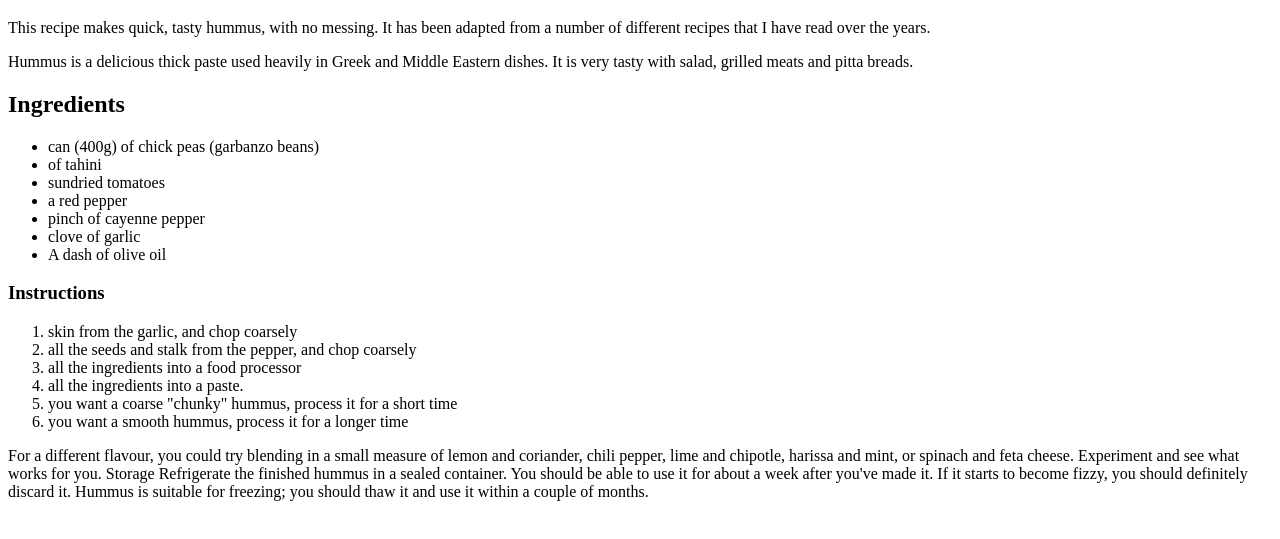
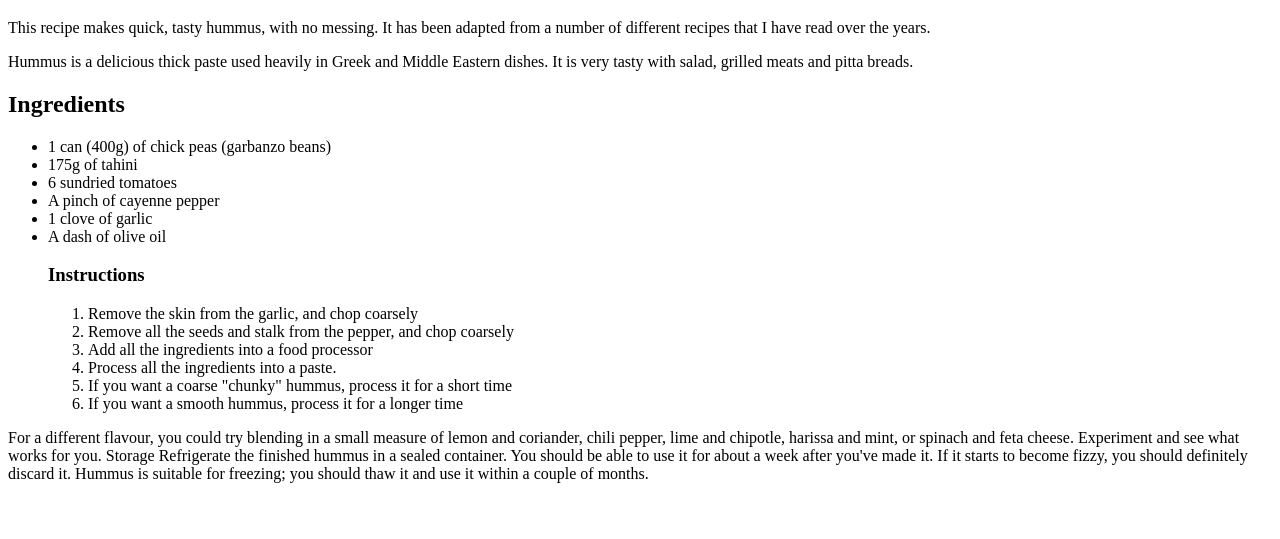
Before and after one commit to aailuugaonaa/angieyailu-web, a plain HTML site: page tp2.html in a window 1280 px wide. Shown: the part 61-600 px from the top of the page. Drawn offline with Linux system fonts and the light colour scheme.

Commit message:
Add files via upload

```diff
--- a/tp2.html
+++ b/tp2.html
@@ -1,16 +1,16 @@
+<!--escribir un documento html utilizando etiquetas de texto sobre una receta de cocina
+usar etiqquetas de titulo, de parrafo, de texto continuado (<span>), listas ordenadas y no ordenadas, saltos de linea y lineas (<hr>)
+-->
+
     <!DOCTYPE html>
     <html lang="en">
     <head>
         <meta charset="UTF-8">
-    <meta http-equiv="X-UA-Compatible" content="IE=edge">
         <meta name="viewport" content="width=device-width, initial-scale=1.0">
         <title>Document</title>
     </head>
     <body>
-    <!--escribir un documento html utilizando etiquetas de texto sobre una receta de cocina
-usar etiqquetas de titulo, de parrafo, de texto continuado (<span>), listas ordenadas y no ordenadas, saltos de linea y lineas (<hr>)
--->
-<h1>Quick hummus recipe</h1>
+        <h1>Quick hummus recipe </h1>
 
 <p>This recipe makes quick, tasty hummus, with no messing. It has been adapted from a number of different recipes that I have read over the years.</p>
 
@@ -19,34 +19,31 @@ usar etiqquetas de titulo, de parrafo, de texto continuado (<span>), listas orde
 <h2>Ingredients</h2>
 
 <ul>
-<li>can (400g) of chick peas (garbanzo beans)</li>
-<li>of tahini</li>
-<li>sundried tomatoes</li>
-<li>a red pepper</li>
-<li>pinch of cayenne pepper</li>
-<li>clove of garlic</li>
-<li>A dash of olive oil</li>
+
+<li>1 can (400g) of chick peas (garbanzo beans)</li>
+<li> 175g of tahini</li>
+<li> 6 sundried tomatoes</li>
+<li>A pinch of cayenne pepper</li>
+<li>1 clove of garlic</li>
+<li> A dash of olive oil</li>
+
+
+<h3>Instructions </h3>
+
+<ol>
+    <li>Remove the skin from the garlic, and chop coarsely</li>
+    <li>Remove all the seeds and stalk from the pepper, and chop coarsely</li>
+    <li>Add all the ingredients into a food processor</li>
+    <li>Process all the ingredients into a paste.</li>
+    <li>If you want a coarse "chunky" hummus, process it for a short time</li>
+    <li>If you want a smooth hummus, process it for a longer time</li>
 </ul>
 
-<h3>Instructions</h3>
 
-<ol>
- <li>skin from the garlic, and chop coarsely</li>
- <li>
- all the seeds and stalk from the pepper, and chop coarsely</li>
- </li>
- <li>all the ingredients into a food processor</li>
- <li>all the ingredients into a paste.</li>
- <li>you want a coarse "chunky" hummus, process it for a short time</li>
- <li>you want a smooth hummus, process it for a longer time</li>
-</ol>
 
-For a different flavour, you could try blending in a small measure of lemon and coriander, chili pepper, lime and chipotle, harissa and mint, or spinach and feta cheese. Experiment and see what works for you.
+<p>For a different flavour, you could try blending in a small measure of lemon and coriander, chili pepper, lime and chipotle, harissa and mint, or spinach and feta cheese. Experiment and see what works for you.
 
     Storage
 
 Refrigerate the finished hummus in a sealed container. You should be able to use it for about a week after you've made it. If it starts to become fizzy, you should definitely discard it.
-
-Hummus is suitable for freezing; you should thaw it and use it within a couple of months.
-</body>
-</html>
+Hummus is suitable for freezing; you should thaw it and use it within a couple of months.</p>
```
Lines whose indentation alone changed are shown as unchanged.
